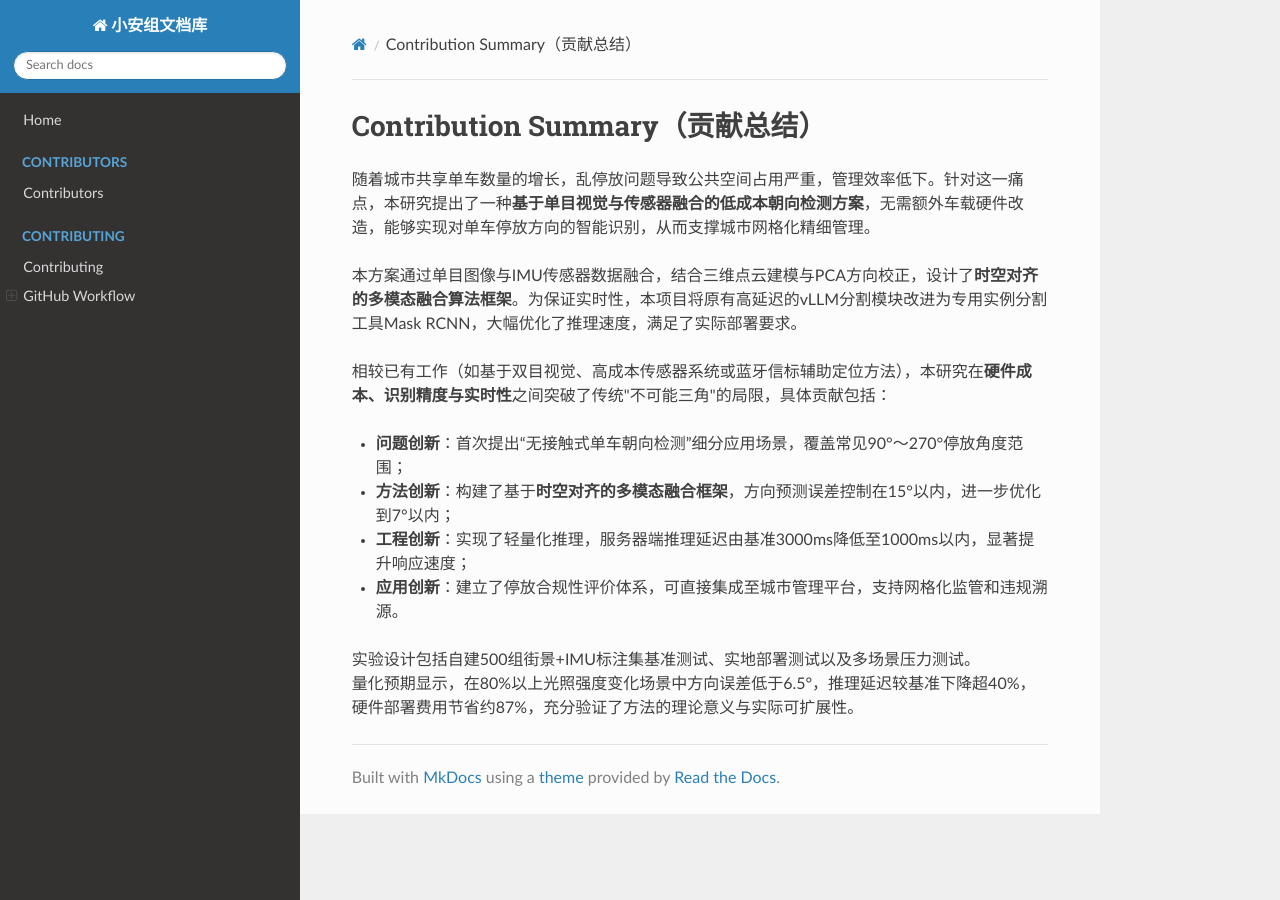
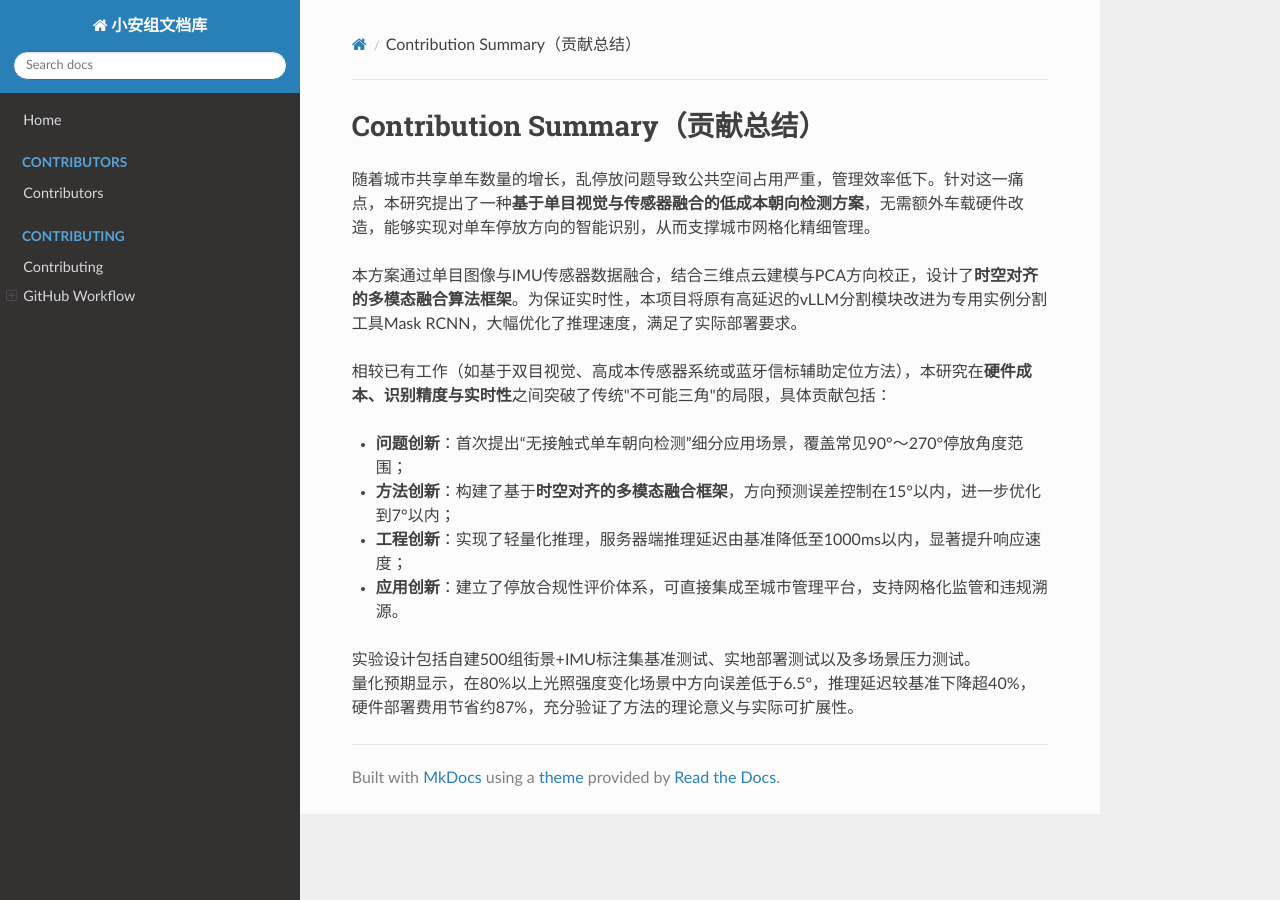
Before and after one commit to xiaoanmodel/-, an MkDocs documentation site: the page built from docs/0_project_overview/contribution_summary.md, in a window 1280 px wide. Built offline with MkDocs 1.6.1, drawn with Linux system fonts in a browser that asks for light colours; nearby versions of some CDN libraries.

Commit message:
Modify again the doc on contribution summary

```diff
--- a/docs/0_project_overview/contribution_summary.md
+++ b/docs/0_project_overview/contribution_summary.md
@@ -8,7 +8,7 @@
 
 - **问题创新**：首次提出“无接触式单车朝向检测”细分应用场景，覆盖常见90°～270°停放角度范围；
 - **方法创新**：构建了基于**时空对齐的多模态融合框架**，方向预测误差控制在15°以内，进一步优化到7°以内；
-- **工程创新**：实现了轻量化推理，服务器端推理延迟由基准3000ms降低至1000ms以内，显著提升响应速度；
+- **工程创新**：实现了轻量化推理，服务器端推理延迟由基准降低至1000ms以内，显著提升响应速度；
 - **应用创新**：建立了停放合规性评价体系，可直接集成至城市管理平台，支持网格化监管和违规溯源。
 
 
```
